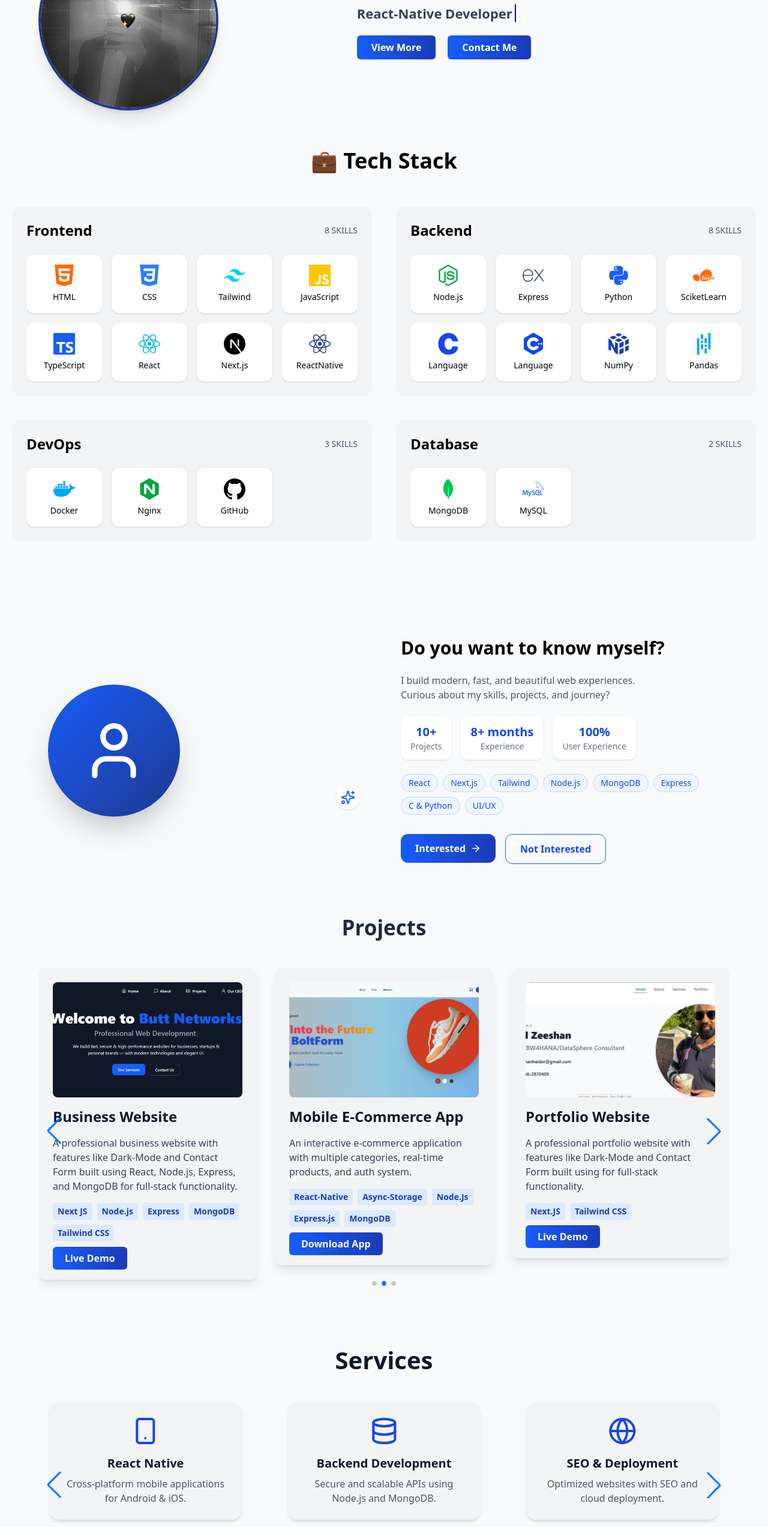
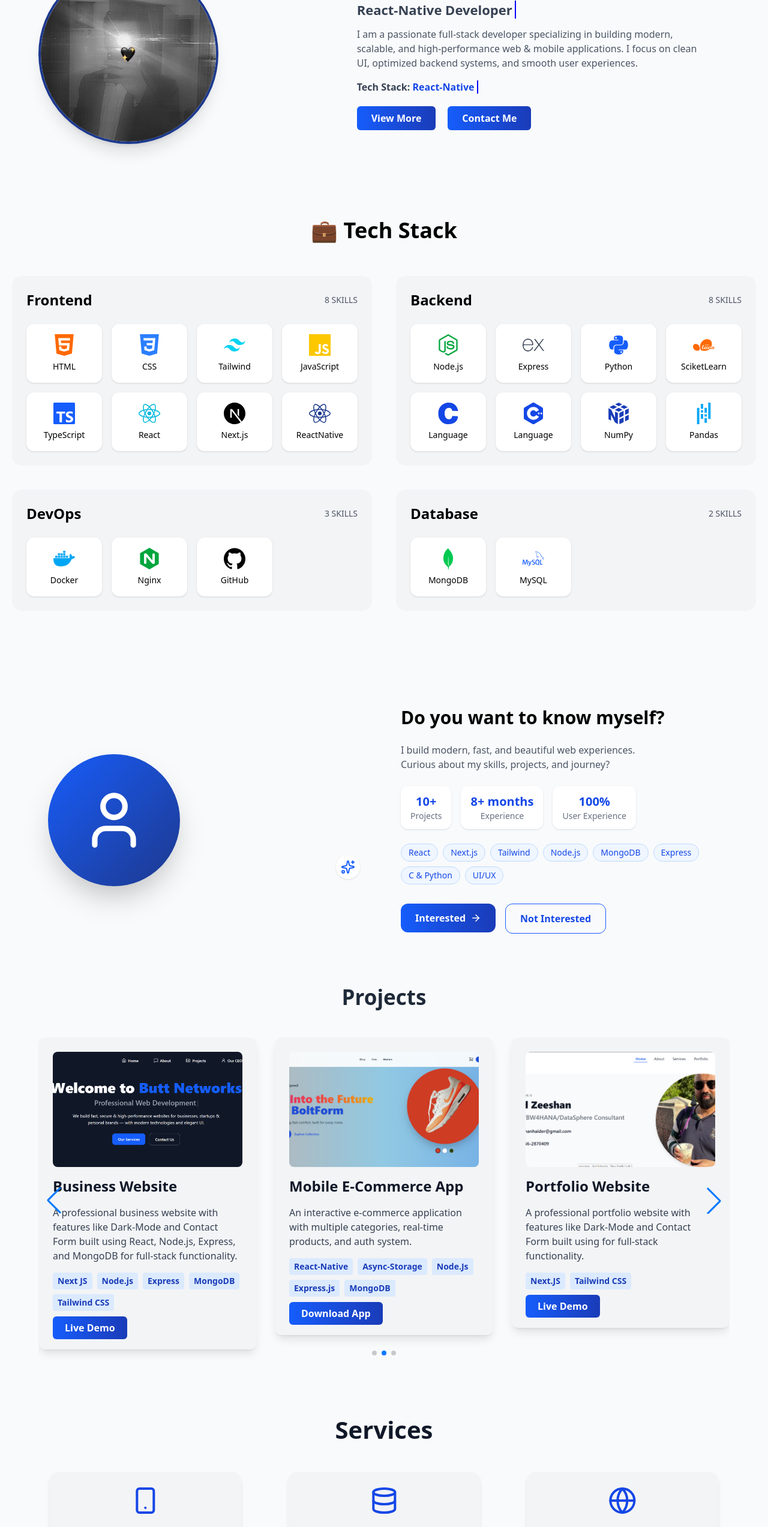
Before and after one commit to ShahanwazSaddam144/portfolio, a Next.js app: page / in a window 1280 px wide. Shown: the part 220-2765 px from the top of the page at 60% size. Built offline with nearby package versions, Linux system fonts and the light colour scheme.

Commit message:
changes for last

```diff
--- a/app/components/Home.js
+++ b/app/components/Home.js
@@ -10,14 +10,33 @@ const messages = [
   "Python Development",
 ];
 
+const techStacks = [
+  "Next.js",
+  "React",
+  "React-Native",
+  "Node.js",
+  "Express",
+  "MongoDB",
+  "Tailwind CSS",
+  "SQL",
+  "C Language",
+  "C++ Language"
+];
+
 const Home_ = () => {
-
+  /* MAIN TYPEWRITER */
   const [text, setText] = useState("");
   const [msgIndex, setMsgIndex] = useState(0);
   const [charIndex, setCharIndex] = useState(0);
   const [isDeleting, setIsDeleting] = useState(false);
 
-  // MAIN TYPEWRITER EFFECT
+  /* TECH STACK TYPEWRITER */
+  const [techText, setTechText] = useState("");
+  const [techIndex, setTechIndex] = useState(0);
+  const [techChar, setTechChar] = useState(0);
+  const [techDeleting, setTechDeleting] = useState(false);
+
+  // ROLE TYPEWRITER
   useEffect(() => {
     const current = messages[msgIndex];
     let speed = isDeleting ? 40 : 80;
@@ -44,11 +63,37 @@ const Home_ = () => {
     return () => clearTimeout(timeout);
   }, [charIndex, isDeleting, msgIndex]);
 
+  // TECH STACK TYPEWRITER
+  useEffect(() => {
+    const current = techStacks[techIndex];
+    let speed = techDeleting ? 35 : 70;
+
+    const timeout = setTimeout(() => {
+      if (!techDeleting) {
+        setTechText(current.slice(0, techChar + 1));
+        setTechChar((prev) => prev + 1);
+
+        if (techChar + 1 === current.length) {
+          setTimeout(() => setTechDeleting(true), 1000);
+        }
+      } else {
+        setTechText(current.slice(0, techChar - 1));
+        setTechChar((prev) => prev - 1);
+
+        if (techChar - 1 === 0) {
+          setTechDeleting(false);
+          setTechIndex((prev) => (prev + 1) % techStacks.length);
+        }
+      }
+    }, speed);
+
+    return () => clearTimeout(timeout);
+  }, [techChar, techDeleting, techIndex]);
 
   return (
     <>
-      <section className="mt-10 sm:mt-16 px-4 sm:px-8 lg:px-16">
-        <div className="flex flex-col sm:flex-col md:flex-row  justify-between items-center gap-10">
+      <section className="mt-10 sm:mt-30 px-4 sm:px-8 mb-15 lg:px-16">
+        <div className="flex flex-col sm:flex-col md:flex-row justify-between items-center gap-10">
 
           {/* IMAGE */}
           <Image
@@ -71,16 +116,31 @@ const Home_ = () => {
             {/* Line */}
             <div className="sm:block m-auto w-full h-1 bg-blue-700 mb-2"></div>
 
-            {/* TYPEWRITER EFFECT MAIN */}
-            <h1 className="mt-3 font-bold text-[18px] sm:text-[20px] md:text-[22px] text-gray-700 mb-5">
+            {/* ROLE TYPEWRITER */}
+            <h1 className="mt-3 font-bold text-[18px] sm:text-[20px] md:text-[22px] text-gray-700 mb-3">
               <span className="Role-Text border-r-2 border-blue-600 pr-1 animate-caret">
                 {text}
               </span>
             </h1>
 
-            {/* Buttons */}
+            {/* DESCRIPTION */}
+            <p className="text-gray-600 text-[14px] sm:text-[15px] md:text-[16px] max-w-xl mb-4">
+              I am a passionate full-stack developer specializing in building
+              modern, scalable, and high-performance web & mobile applications.
+              I focus on clean UI, optimized backend systems, and smooth user
+              experiences.
+            </p>
+
+            {/* TECH STACK TYPEWRITER */}
+            <p className="text-gray-700 font-semibold mb-5">
+              Tech Stack:{" "}
+              <span className="text-blue-700 border-r-2 border-blue-600 pr-1 animate-caret">
+                {techText}
+              </span>
+            </p>
+
+            {/* BUTTONS */}
             <div className="flex flex-col sm:flex-row gap-3 sm:gap-5 items-center">
-
               <Link href="/">
                 <button
                   className="bg-gradient-to-r from-blue-600 to-blue-800
@@ -102,7 +162,6 @@ const Home_ = () => {
                   Contact Me
                 </button>
               </Link>
-
             </div>
           </div>
         </div>
@@ -134,7 +193,6 @@ const Home_ = () => {
           animation: fadeIn 1.2s ease-out forwards;
         }
 
-        /* CARET BLINK */
         @keyframes caretBlink {
           0%, 50% { border-color: transparent; }
           50%, 100% { border-color: blue; }
--- a/app/components/Projects.js
+++ b/app/components/Projects.js
@@ -32,7 +32,7 @@ const projects = [
     Text: "An interactive e-commerce application with multiple categories, real-time products, and auth system.",
     demoLink: "/BoltForm.apk",
     image: "/light-shop.png",
-    technologies: ["React-Native", "Async-Storage", "Node.Js", "Express.js","MongoDB"],
+    technologies: ["React-Native", "Async-Storage", "Node.Js", "Express.js", "MongoDB"],
   },
   {
     Heading: "Portfolio Website",
@@ -74,8 +74,9 @@ const Projects = () => {
         }}
       >
         {projects.map((project, index) => (
-          <SwiperSlide key={index}>
-            <div className="Projects-Container bg-gray-100 rounded-xl shadow-lg hover:shadow-2xl transform hover:-translate-y-2 transition-all duration-500 p-6 flex flex-col justify-between h-full">
+          <SwiperSlide key={index} className="flex">
+            <div className="Projects-Container bg-gray-100 rounded-xl shadow-lg hover:shadow-2xl transform hover:-translate-y-2 transition-all duration-500 p-6 flex flex-col h-full">
+
               <div className="relative w-full h-48 mb-4">
                 <Image
                   src={project.image}
@@ -88,9 +89,11 @@ const Projects = () => {
               <h2 className="font-bold text-2xl mb-4 text-gray-900 transition-colors duration-300 hover:text-gray-700">
                 {project.Heading}
               </h2>
+
               <p className="text-gray-700 mb-4 transition-opacity duration-300 hover:opacity-80">
                 {project.Text}
               </p>
+
               <div className="flex flex-wrap gap-2 mb-4">
                 {project.technologies.map((tech, idx) => (
                   <span
@@ -101,13 +104,15 @@ const Projects = () => {
                   </span>
                 ))}
               </div>
+
+              {/* Bottom aligned button */}
               <div className="mt-auto">
                 {project.Heading === "Admin Panel" ? (
                   <a
                     href={project.demoLink}
                     target="_blank"
                     rel="noopener noreferrer"
-                    className="mt-4 bg-gradient-to-r from-gray-600 to-gray-900 px-5 py-2 rounded-[6px] text-white cursor-pointer font-bold hover:scale-105 transform transition-all duration-300 focus:outline-none focus:ring-2 focus:ring-green-500 focus:ring-offset-2"
+                    className="mt-4 bg-gradient-to-r from-blue-600 to-blue-800 px-5 py-2 rounded-[6px] text-white cursor-pointer font-bold hover:scale-105 transform transition-all duration-300 focus:outline-none focus:ring-2 focus:ring-blue-500 focus:ring-offset-2"
                   >
                     View Code
                   </a>
@@ -130,6 +135,7 @@ const Projects = () => {
                   </a>
                 )}
               </div>
+
             </div>
           </SwiperSlide>
         ))}
--- a/app/components/Services.js
+++ b/app/components/Services.js
@@ -1,7 +1,14 @@
 "use client";
 
 import React from "react";
-import { Laptop, Code, Database, Smartphone, Globe, Palette } from "lucide-react";
+import {
+  Laptop,
+  Code,
+  Database,
+  Smartphone,
+  Globe,
+  Palette,
+} from "lucide-react";
 import { Swiper, SwiperSlide } from "swiper/react";
 import { Autoplay, Pagination, Navigation } from "swiper/modules";
 import "swiper/css";
@@ -12,32 +19,48 @@ const services = [
   {
     Icon: Laptop,
     Name: "Web Development",
-    Service: "Building modern and responsive websites.",
+    Service:
+      "Building modern, fast, and fully responsive websites tailored to your business needs.",
+    Details: [
+      "HTML, CSS, JavaScript",
+      "Next.js & React",
+      "Responsive Design",
+    ],
   },
   {
     Icon: Code,
     Name: "Software Development",
-    Service: "Custom software solutions in C and JavaScript.",
+    Service:
+      "Custom software solutions with clean architecture and optimized performance.",
+    Details: ["C Programming", "JavaScript Apps", "Problem Solving"],
   },
   {
     Icon: Smartphone,
     Name: "React Native",
-    Service: "Cross-platform mobile applications for Android & iOS.",
+    Service:
+      "Cross-platform mobile applications with smooth UI and native performance.",
+    Details: ["Android & iOS", "Reusable Components", "API Integration"],
   },
   {
     Icon: Database,
     Name: "Backend Development",
-    Service: "Secure and scalable APIs using Node.js and MongoDB.",
+    Service:
+      "Secure, scalable, and efficient backend systems for modern applications.",
+    Details: ["Node.js", "Express.js", "MongoDB"],
   },
   {
     Icon: Globe,
     Name: "SEO & Deployment",
-    Service: "Optimized websites with SEO and cloud deployment.",
+    Service:
+      "Optimized websites with proper SEO practices and cloud deployment.",
+    Details: ["SEO Optimization", "Vercel / Netlify", "Performance Boost"],
   },
   {
     Icon: Palette,
     Name: "UI/UX Design",
-    Service: "Designing user-friendly and visually appealing interfaces.",
+    Service:
+      "Clean, modern, and user-focused designs that enhance user experience.",
+    Details: ["Figma Design", "Tailwind CSS", "User-Friendly Layouts"],
   },
 ];
 
@@ -57,9 +80,7 @@ const Services = () => {
             delay: 2500,
             disableOnInteraction: false,
           }}
-          pagination={{
-            clickable: true,
-          }}
+          pagination={{ clickable: true }}
           navigation={true}
           breakpoints={{
             640: { slidesPerView: 1 },
@@ -70,13 +91,33 @@ const Services = () => {
           className="max-w-6xl mx-auto"
         >
           {services.map((service, index) => (
-            <SwiperSlide key={index}>
-              <div className="Services-Container w-[280px] mb-20 sm:w-[320px] cursor-pointer bg-gray-100 p-6 rounded-2xl shadow-md flex flex-col items-center text-center hover:shadow-lg hover:scale-105 transition-all duration-300 mx-auto">
+            <SwiperSlide key={index} className="flex">
+              <div className="Services-Container h-full w-[280px] mb-20 sm:w-[320px] cursor-pointer bg-gray-100 p-6 rounded-2xl shadow-md flex flex-col items-center text-center hover:shadow-lg hover:scale-105 transition-all duration-300 mx-auto">
+
                 <service.Icon className="w-12 h-12 text-blue-700" />
+
                 <h3 className="text-xl text-gray-900 font-bold mt-4">
                   {service.Name}
                 </h3>
-                <p className="text-gray-600 mt-2">{service.Service}</p>
+
+                <p className="text-gray-600 mt-2">
+                  {service.Service}
+                </p>
+
+                <ul className="mt-4 text-sm text-gray-700 space-y-1">
+                  {service.Details.map((item, i) => (
+                    <li key={i}>• {item}</li>
+                  ))}
+                </ul>
+
+                {/* Bottom aligned */}
+                <p className="mt-auto pt-4 text-xs text-gray-500">
+                  Developed by{" "}
+                  <span className="font-semibold">
+                    Shahnawaz Saddam Butt
+                  </span>
+                </p>
+
               </div>
             </SwiperSlide>
           ))}
```
Also changed, not shown: app/Contact/page.js (+34 -34 lines).
